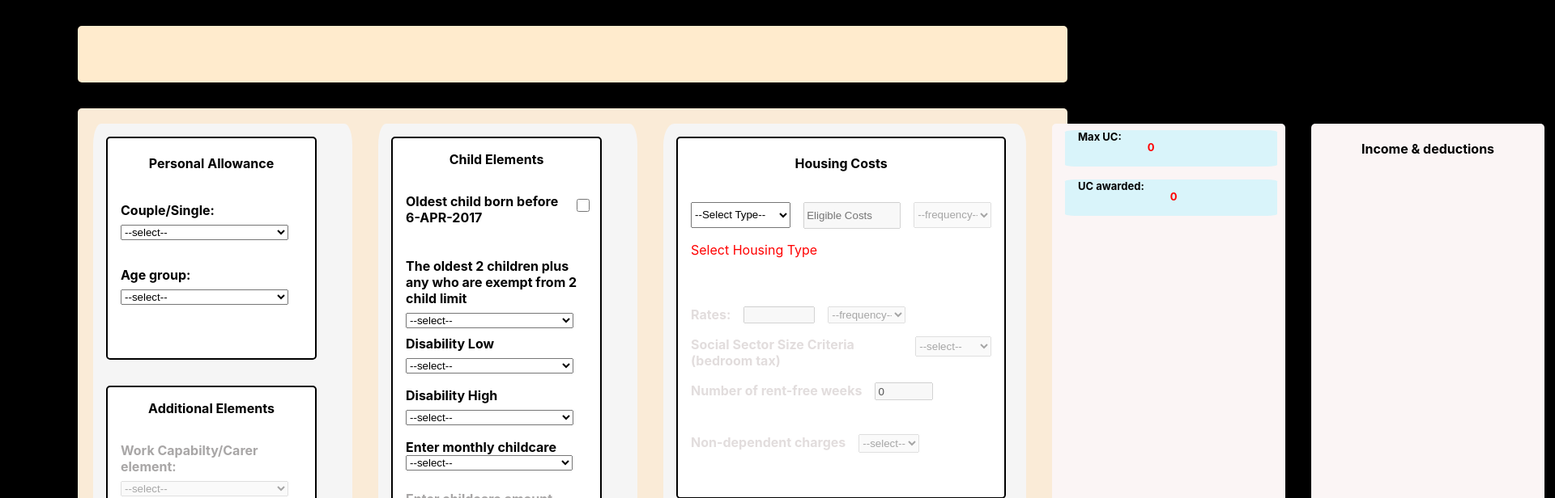
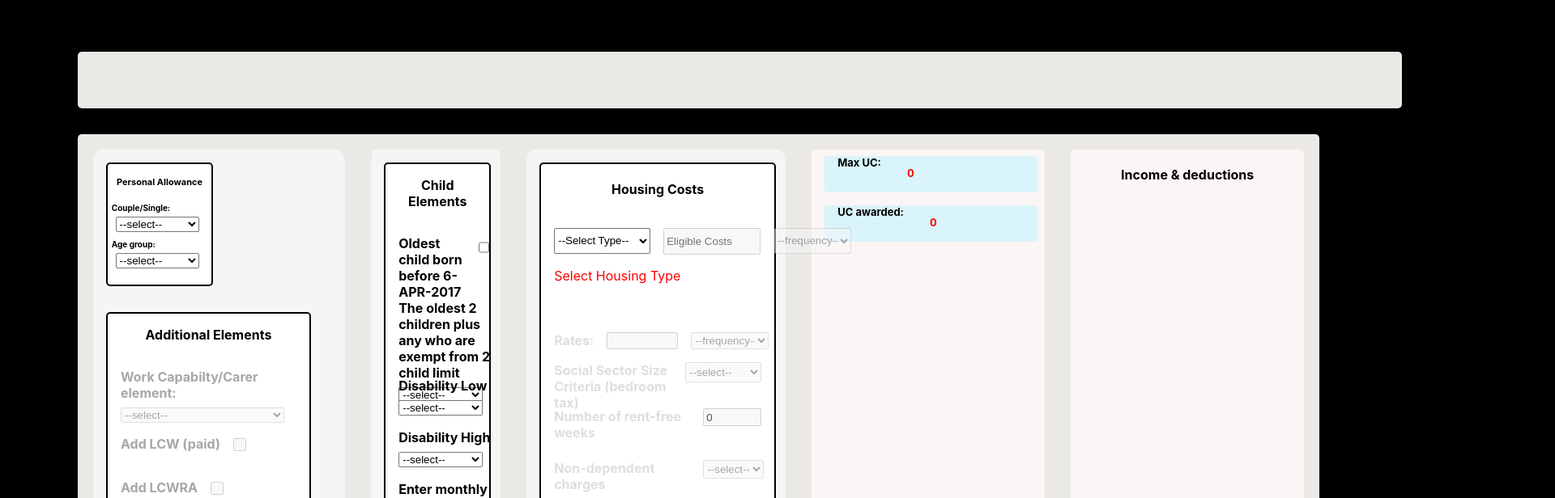
Before and after one commit to dnlstronge/benefitscalc2, a React (Create React App) app: page / in a window 1280 px wide. Shown: the top 616 px of the page at 81% size, 1920 px wide, since content can reach past the window. Built offline with nearby package versions, Linux system fonts and the light colour scheme.

Commit message:
[x] - start refactor of CSS

```diff
--- a/src/App.module.css
+++ b/src/App.module.css
@@ -2,7 +2,7 @@
   display: flex;
   width: 100%;
   height: 4rem;
-  background: blanchedalmond;
+  background: rgb(235, 233, 229);
   margin: 2rem 2rem 2rem 4rem;
   border-radius: 5px;
   box-shadow: inset;
@@ -10,10 +10,10 @@
 }
 .container {
   display: flex;
-  background-color: antiquewhite;
+  background-color: rgb(235, 233, 229);
   margin: 2rem 2rem 2rem 4rem;
-  height: 95%;
-  width: 100%;
+  height: 40rem;
+  width: auto;
   border-radius: 5px;
   box-shadow: inset;
   border: 3px solid transparent;
--- a/src/components/UC2/Main.module.css
+++ b/src/components/UC2/Main.module.css
@@ -11,7 +11,7 @@
     flex-direction: column;
     margin: 1rem 1rem 1rem 1rem;
     background: whitesmoke;
-    width: 20rem;
+    width: 10 rem;
     height: 90%;
     border-radius: 3%;
 }
@@ -20,7 +20,7 @@
     flex-direction: column;
     margin: 1rem 1rem 1rem 1rem;
     background: whitesmoke;
-    width: 20rem;
+    width: 10rem;
     height: 90%;
     border-radius: 3%;
 }
@@ -29,7 +29,7 @@
     flex-direction: column;
     margin: 1rem 1rem 1rem 1rem;
     background: whitesmoke;
-    width: 28rem;
+    width: 20rem;
     height: 90%;
     border-radius: 3%;
 }
--- a/src/components/UC2/PA/PA.module.css
+++ b/src/components/UC2/PA/PA.module.css
@@ -2,40 +2,41 @@
     display: flex;
     flex-direction: column;
     background: white;
-    width: 80%;
-    height: 17rem;
+    width: 8rem;
+    height: 10rem;
     margin: 1rem 1rem 1rem 1rem;
     border: 2px solid black;
     border-radius: 5px;
 }
 .heading {
     text-align: center;
+    font-size: 11px;
 }
 .warning_container {
-    margin-left: 1rem;
-    margin-bottom: 0;
-    margin-top: 0.5rem;
-    padding-bottom: 1rem;
-    width: 5rem;
-    height: 3rem;
+
+    width: 3rem;
+    height: 1rem;
 }
 
 .warning {
+    font-size: 8px;;
     display: flex;
     color: red;
-    width: 10rem;
-    height: auto;
+    height: 1rem;
+    width: 4rem;
+
 
 
 }
 
 .dropdown_label {
+    font-size: 10px;
     font-weight: bold;
     display: flex;
     flex-direction: column;
-    height: 3rem;
+    height: 2rem;
     width: 90%;
-    padding: 1rem 1rem 1rem 1rem;
+    padding: 0.3rem 0.3rem 0.5rem 0.3rem;
 }
 
 .dropdown_select {
@@ -43,6 +44,6 @@
     flex-direction: column;
     height: 2rem;
     width: 90%;
-    margin: 0.5rem 0.5rem 0.5rem 0rem;
+    margin: 0.3rem 0.3rem 0.3rem 0.3rem;
 
 }
--- a/src/index.css
+++ b/src/index.css
@@ -1,4 +1,5 @@
 body {
+  display: flex;
   margin: 2rem;
   font-family: -apple-system, BlinkMacSystemFont, 'Segoe UI', 'Roboto', 'Oxygen',
     'Ubuntu', 'Cantarell', 'Fira Sans', 'Droid Sans', 'Helvetica Neue',
```
Also changed, not shown: 7 other files (tests, documents, lock files or other folders).
